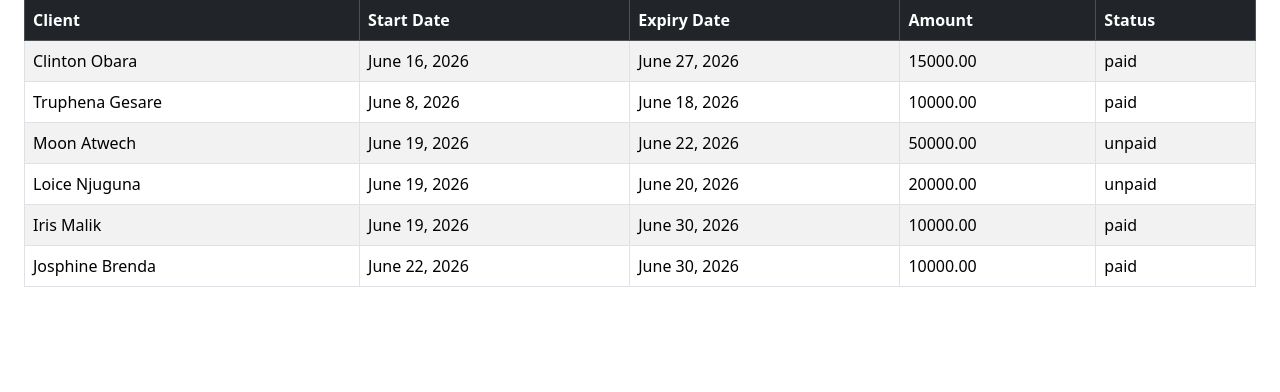
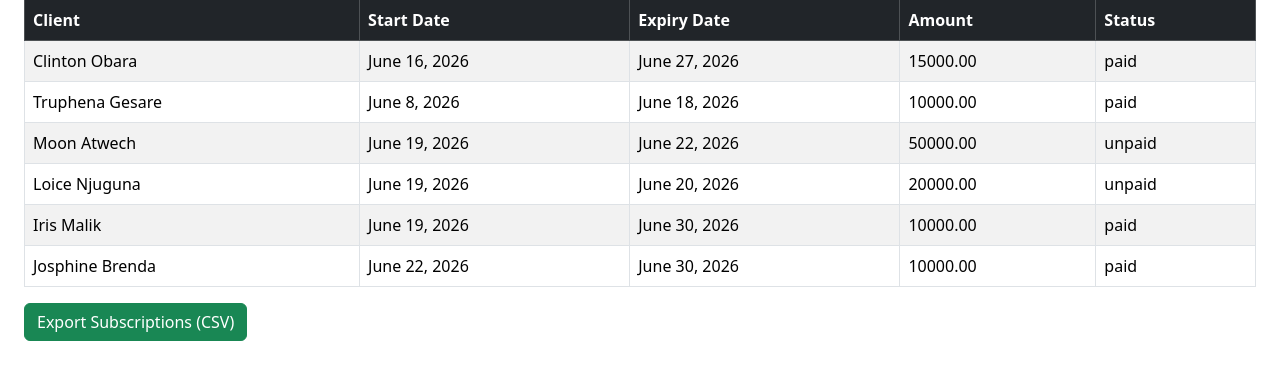
Before and after one commit to Sisko-Matt/client-subscription-tracker-v2, a Django app: page /subscriptions/ in a window 1280 px wide. Shown: the part 267-659 px from the top of the page. Run offline with Django 5.2, Linux system fonts and the light colour scheme; a user stored in the database is signed in; data comes from the database, SQL or seed files in the repository; both versions use the stored data as it was after the commit.

Commit message:
Add csv Export for Subscriptions

```diff
--- a/tracker/templates/tracker/subscription_list.html
+++ b/tracker/templates/tracker/subscription_list.html
@@ -11,6 +11,7 @@
    class="btn btn-success mb-3">
    Add New Subscription
 </a>
+
 
 <form method="GET">
 
@@ -62,6 +63,7 @@
 
 </form>
 
+
 <table class="table table-bordered table-striped">
 
     <thead class="table-dark">
@@ -90,6 +92,9 @@
 
 </table>
 
+<a href="{% url 'export_subscriptions' %}" class="btn btn-success">
+    Export Subscriptions (CSV)
+</a>
 
 
 {% endblock %}
--- a/tracker/urls.py
+++ b/tracker/urls.py
@@ -13,6 +13,10 @@ urlpatterns = [
     views.add_subscription,
     name='add-subscription'),
     path('login/', views.login_view, name='login'),
-
+    path(
+        'export/subscriptions/',
+        views.export_subscriptions_csv,
+        name='export_subscriptions'
+    ),
     path('logout/', views.logout_view, name='logout'),
 ]
--- a/tracker/views.py
+++ b/tracker/views.py
@@ -1,4 +1,7 @@
 from .models import Client
+import csv
+from django.http import HttpResponse
+from .models import Subscription
 from django.shortcuts import render, redirect, get_object_or_404
 from .forms import ClientForm, SubscriptionForm
 from django.utils import timezone
@@ -6,6 +9,7 @@ from datetime import timedelta
 from django.contrib.auth.decorators import login_required
 from .models import Subscription
 from django.db.models import Q
+from datetime import date
 from django.contrib import messages
 from django.contrib.auth import authenticate, login, logout
 
@@ -52,6 +56,39 @@ def add_client(request):
     return render(request, 'tracker/client_form.html', {
         'form': form
     })
+
+
+def export_subscriptions_csv(request):
+    today = date.today()
+    response = HttpResponse(content_type='text/csv')
+    response['Content-Disposition'] = f'attachment; filename="Subscriptions {today}.csv"'
+
+    writer = csv.writer(response)
+
+    writer.writerow([
+        'Client',
+        'Business',
+        'Start Date',
+        'Expiry Date',
+        'Amount Paid',
+        'Payment Status',
+        'Notes'
+    ])
+
+    subscriptions = Subscription.objects.select_related('client').all()
+
+    for subscription in subscriptions:
+        writer.writerow([
+            subscription.client.name,
+            subscription.client.business_name,
+            subscription.start_date,
+            subscription.expiry_date,
+            subscription.amount_paid,
+            subscription.payment_status,
+            subscription.notes
+        ])
+
+    return response
 
 
 @login_required
```
Also changed, not shown: db.sqlite3.
